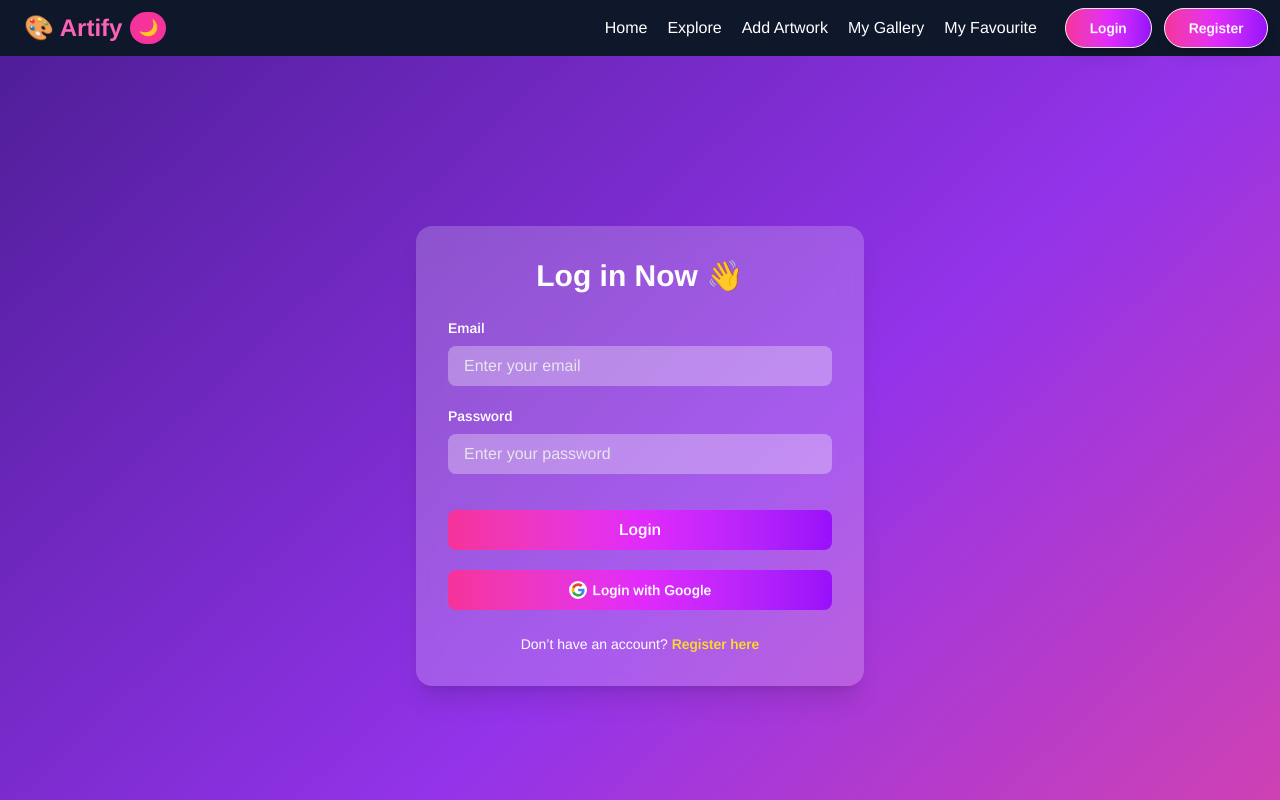
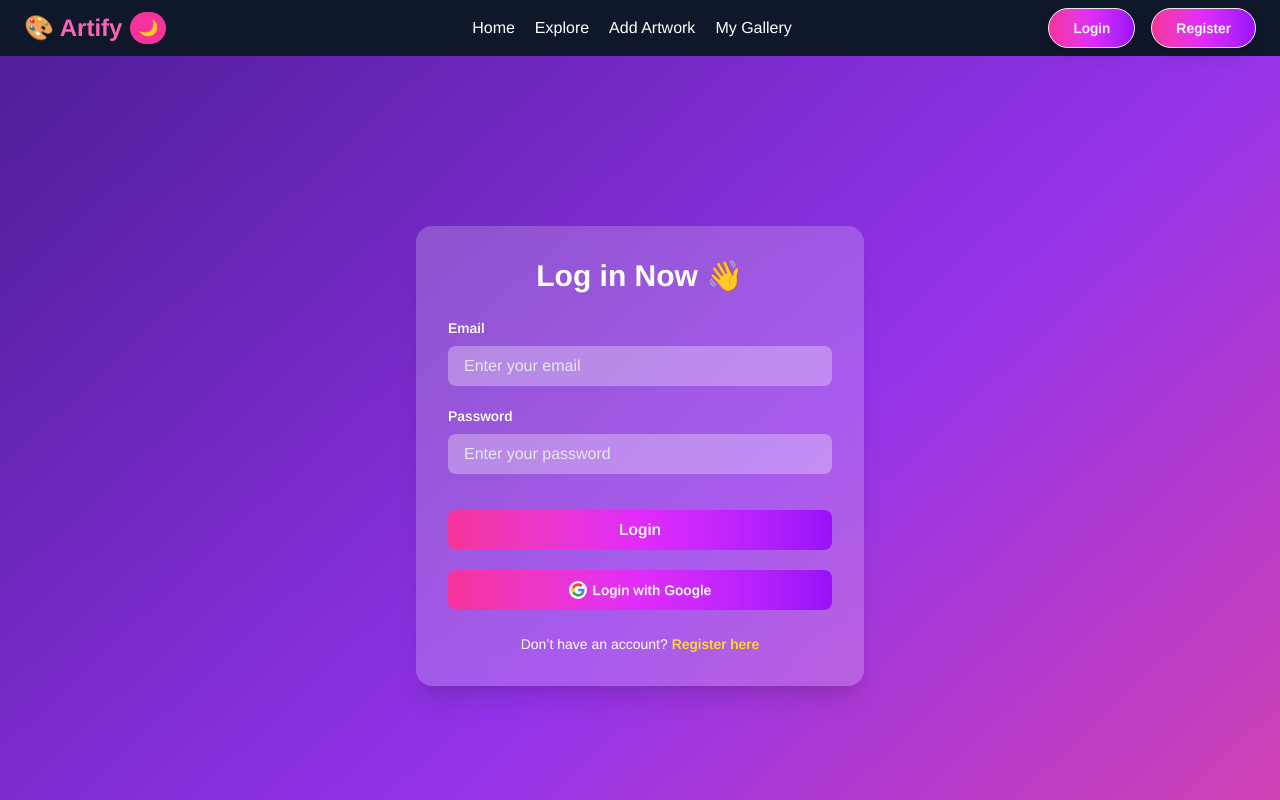
Before and after one commit to With-chomok/Artify-Store-Client, a React (Vite) app: page /login in a window 1280 px wide. Shown: the top 800 px of the page. Built offline with nearby package versions, Linux system fonts and the light colour scheme; no server answers.

Commit message:
card section limit update

```diff
--- a/index.html
+++ b/index.html
@@ -1,5 +1,5 @@
 <!DOCTYPE html >
-<html  class="merriweather-normal" lang="en" data-theme="white">
+<html  class="merriweather-normal" lang="en">
   <head>
     <meta charset="UTF-8" />
     <link rel="icon" type="image/svg+xml" href="https://www.getartify.app/images/logo.png" />
--- a/src/App.jsx
+++ b/src/App.jsx
@@ -16,6 +16,8 @@ const Home = () => {
       <Banner></Banner>
 
       {/* ======== Featured Artworks ========== */}
+
+
       <section className="md:py-16  md:px-4">
         <h2 className="md:text-4xl text-2xl mb-10 text-white font-bold text-center">
           <Fade duration={1000} delay={500} direction="right">
@@ -33,7 +35,7 @@ const Home = () => {
 
           </p>
         ) : (
-          <div className="grid grid-cols-1 sm:grid-cols-2 lg:grid-cols-3 gap-8">
+          <div className="grid grid-cols-1 sm:grid-cols-2 lg:grid-cols-4 gap-8">
             {artworks.map((art) => (
               <Fade key={art._id} duration={1000} delay={500}>
                 <motion.div
@@ -95,6 +97,7 @@ const Home = () => {
           </Slide>
         </Fade>
       </section>
+
     </div>
   );
 };
--- a/src/components/Navbar.jsx
+++ b/src/components/Navbar.jsx
@@ -7,7 +7,9 @@ const Navbar = () => {
   const { user, signOutUser } = use(AuthContext);
   const [showCard, setShowCard] = useState(false);
   return (
-    <nav className="bg-gray-900 text-white md:px-6 pr-2  py-2  flex justify-between items-center " style={{ backgroundColor: "var(--nav-bg)" }}>
+    <nav
+      className="bg-gray-900 text-white md:px-6 pr-2  py-2  flex justify-around items-center "
+      style={{ backgroundColor: "var(--nav-bg)" }}>
       <div className="navbar-start">
         <div className="dropdown">
           <div tabIndex={0} role="button" className="btn btn-ghost  lg:hidden">
@@ -34,14 +36,20 @@ const Navbar = () => {
             <NavLink to="/">Home</NavLink>
             <NavLink to="/explore">Explore</NavLink>
             <NavLink to="/addart">Add Artwork</NavLink>
-            <NavLink to="/mygallery">My Gallery</NavLink>
-            <NavLink to="/myfavourite">My Favourite</NavLink>
+            {user && (
+              <>
+                <NavLink to="/mygallery">My Gallery</NavLink>
+                <NavLink to="/myfavourite">My Favourite</NavLink>
+              </>
+            )}
           </ul>
         </div>
-        <Link to="/" className="md:text-2xl text-xl font-bold text-pink-400 mr-2">
+        <Link
+          to="/"
+          className="md:text-2xl text-xl font-bold text-pink-400 mr-2">
           🎨 Artify
         </Link>
-          <ThemeToggle/>
+        <ThemeToggle />
       </div>
 
       <div className="flex justify-center items-center gap-3 ">
@@ -49,11 +57,16 @@ const Navbar = () => {
           <NavLink to="/">Home</NavLink>
           <NavLink to="/explore">Explore</NavLink>
           <NavLink to="/addart">Add Artwork</NavLink>
+          <NavLink to="/mygallery">My Gallery</NavLink>
 
-          <NavLink to="/mygallery">My Gallery</NavLink>
-          <NavLink to="/myfavourite">My Favourite</NavLink>
+          {user && (
+            <>
+              <NavLink to="/myfavourite">My Favourite</NavLink>
+            </>
+          )}
         </div>
-
+      </div>
+      <div className="navbar-end flex items-center gap-4">
         {!user ? (
           <>
             <Link
@@ -91,7 +104,7 @@ const Navbar = () => {
             )}
           </div>
         )}
-      </div>
+        </div>
     </nav>
   );
 };
--- a/src/pages/ExploreArtworks.jsx
+++ b/src/pages/ExploreArtworks.jsx
@@ -81,7 +81,7 @@ const ExploreArtworks = () => {
       </Fade>
 
       {/* Artwork Cards */}
-        <div className="grid grid-cols-1 sm:grid-cols-2 lg:grid-cols-3 gap-8">
+        <div className="grid grid-cols-1 sm:grid-cols-2 lg:grid-cols-4 gap-4">
           {filtered.map((art) => (
       <Fade key={art._id} duration={1000} delay={500}>
             <div
--- a/src/pages/Favorites.jsx
+++ b/src/pages/Favorites.jsx
@@ -6,6 +6,7 @@ import { Fade } from "react-awesome-reveal";
 
 const Favorites = () => {
   const { user } = useContext(AuthContext);
+  console.log(user);
   const [favorites, setFavorites] = useState([]);
 
   // Load favorites when page open
@@ -55,7 +56,7 @@ const Favorites = () => {
         />
       </h1>
 
-      <div className="grid grid-cols-1 sm:grid-cols-2 lg:grid-cols-3 gap-8">
+      <div className="grid grid-cols-1 sm:grid-cols-2 lg:grid-cols-4 gap-4">
         {favorites.map((item) => (
           <Fade key={item._id} duration={1000} delay={500}>
             <div className="bg-white/10 backdrop-blur-lg border border-white/20 p-4 rounded-xl shadow-xl transition duration-700 hover:scale-105">
--- a/src/pages/MyGallery.jsx
+++ b/src/pages/MyGallery.jsx
@@ -8,13 +8,13 @@ const MyGallery = () => {
   const { user } = useContext(AuthContext);
   const [myArtworks, setMyArtworks] = useState([]);
   const [selected, setSelected] = useState(null);
-
+  const [mygallery, setMyGallery] = useState([]);
   // Load My Artworks
   useEffect(() => {
     if (!user?.email) return;
 
     fetch(
-      `https://assignment-artify-server.vercel.app/artworks?email=${user.email}`,
+      `https://assignment-artify-server.vercel.app/artworks`,
       {
         headers: {
           authorization: `Bearer ${user.accessToken}`,
@@ -22,7 +22,9 @@ const MyGallery = () => {
       }
     )
       .then((res) => res.json())
-      .then((data) => setMyArtworks(data))
+      .then((data) => {
+        console.log(data);
+        setMyGallery(data)})
       .catch(() => toast.error("Failed to load artworks"));
   }, [user]);
 
@@ -107,7 +109,7 @@ const MyGallery = () => {
         />
       </h1>
 
-      {myArtworks.length === 0 && (
+      {mygallery.length === 0 && (
         <p className="text-center text-xl font-bold opacity-80">
           You haven’t added any artworks yet.
         </p>
@@ -115,7 +117,7 @@ const MyGallery = () => {
 
       {/* Cards */}
       <div className="grid grid-cols-1 sm:grid-cols-2 lg:grid-cols-3 gap-8">
-        {myArtworks.map((item) => (
+        {mygallery.map((item) => (
           <Fade key={item?._id} duration={1000} delay={500}>
             <div className="bg-white/10 backdrop-blur-lg border border-white/20 p-4 rounded-xl shadow-xl transition hover:scale-105 duration-700">
               <img
--- a/vite.config.js
+++ b/vite.config.js
@@ -4,5 +4,5 @@ import tailwindcss from '@tailwindcss/vite'
 
 // https://vite.dev/config/
 export default defineConfig({
-  plugins: [tailwindcss(),react()],
+  plugins: [tailwindcss(),react()]
 })
```
Also changed, not shown: vercel.json (added), 1 other file (tests, documents, lock files or other folders).
